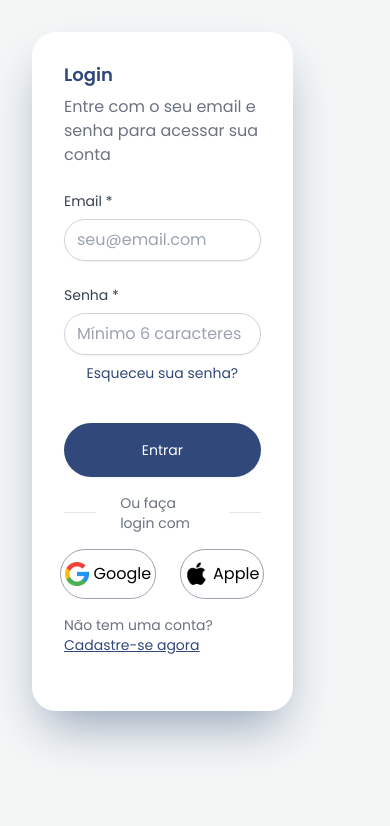
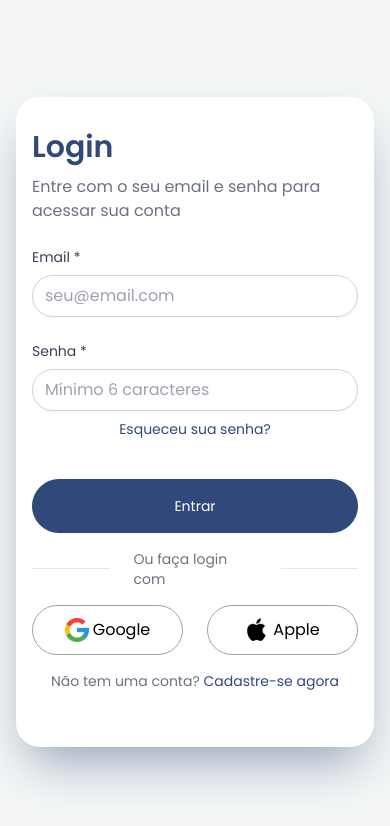
Before and after one commit to MatheusVictor23/librasedu, a React (Vite) app in the folder apps/web/: page /login in a window 390 px wide. Shown: the top 826 px of the page. Built offline with nearby package versions, Linux system fonts and the light colour scheme.

Commit message:
Adicionando responsividade ao formulário de cadastro

```diff
--- a/apps/web/src/pages/LoginPage.jsx
+++ b/apps/web/src/pages/LoginPage.jsx
@@ -131,10 +131,10 @@ const LoginPage = () => {
     return (
 
       <>
-        <section className="bg-brand-background-light w-full min-h-screen flex flex-col md:flex-row">
+        <section className="bg-brand-background-light w-full min-h-screen flex flex-col lg:flex-row justify-center items-center">
 
           {/* lado esquerdo - imagens e manchas */}
-          <div className="relative w-full md:w-1/2 h-64 md:h-screen overflow-hidden hidden md:block">
+          <div className="relative w-full md:w-1/2 h-64 md:h-screen overflow-hidden hidden lg:block">
 
             {/* mancha azul 1 */}
             <div className="absolute top-10 left-20 w-72 h-72 bg-blue-400 rounded-full mix-blend-multiply filter blur-3xl opacity-30 animate-pulse"></div>
@@ -149,18 +149,18 @@ const LoginPage = () => {
             <div className="absolute bottom-10 left-10 w-80 h-80 bg-blue-500 rounded-full mix-blend-multiply filter blur-3xl opacity-35"></div>
 
             {/* imagem sobre o blur */}
-            <img src={taipiriImg} alt="Portal Tapiri" className="relative z-50 left-20" />
+            <img src={taipiriImg} alt="Portal Tapiri" className="relative z-50 left-20 mt-6" />
 
           </div>
 
           {/* lado direito - formulário */}
-          <div className="w-full md:w-1/2 flex items-center justify-start p-8 md:p-12">
+          <div className="w-full flex md:items-center sm:justify-center p-4 md:p-12 lg:w-2/3 xl:justify-start xl:w-1/2">
 
-            <div className="w-full max-w-[80%] bg-white px-8 md:px-12 py-8 md:ml-2 rounded-3xl shadow-2xl shadow-slate-400">
+            <div className="w-full sm:max-w-[80%] bg-white px-4 md:px-8 lg:px-12 py-8 md:ml-2 rounded-3xl shadow-2xl shadow-slate-400">
 
               <div>
 
-                <h3 className="text-lg md:text-4xl font-bold leading-tight text-brand-blue">Login</h3>
+                <h3 className="text-3xl md:text-4xl font-bold leading-tight text-brand-blue">Login</h3>
 
                 <p className="mt-2 mb-6 text-base text-brand-text-secondary max-w-xl md:mx-0 mx-auto">
                   Entre com o seu email e senha para acessar sua conta
@@ -283,7 +283,7 @@ const LoginPage = () => {
               <div className="flex justify-center">
 
                 <p className="mb-6 text-sm text-brand-text-secondary max-w-xl md:mx-0 mx-auto">
-                  Não tem uma conta? <span className="text-brand-blue underline"><Link to={"/register"}>Cadastre-se agora</Link></span>
+                  Não tem uma conta? <span className="text-brand-blue hover:underline"><Link to={"/register"}>Cadastre-se agora</Link></span>
                 </p>
 
               </div>
```
Also changed, not shown: 2 other files (tests, documents, lock files or other folders).
